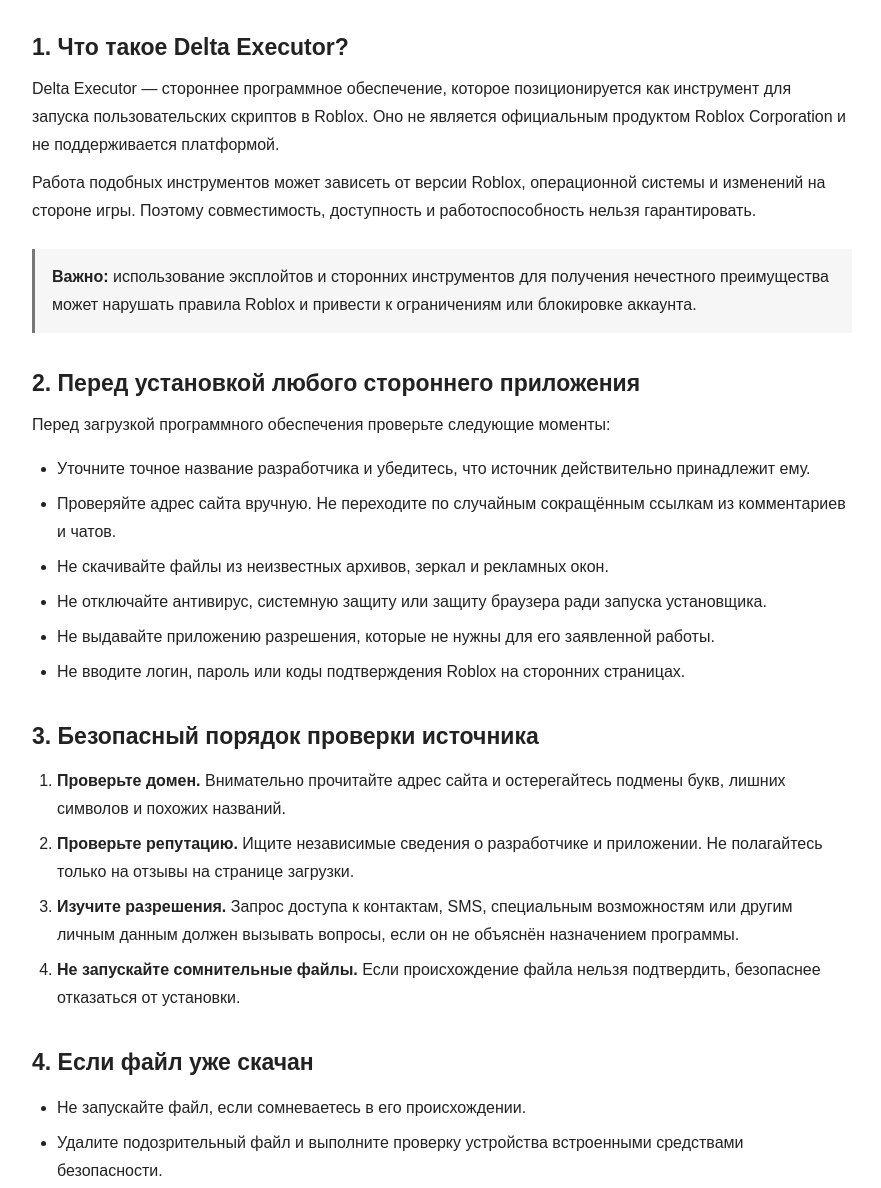
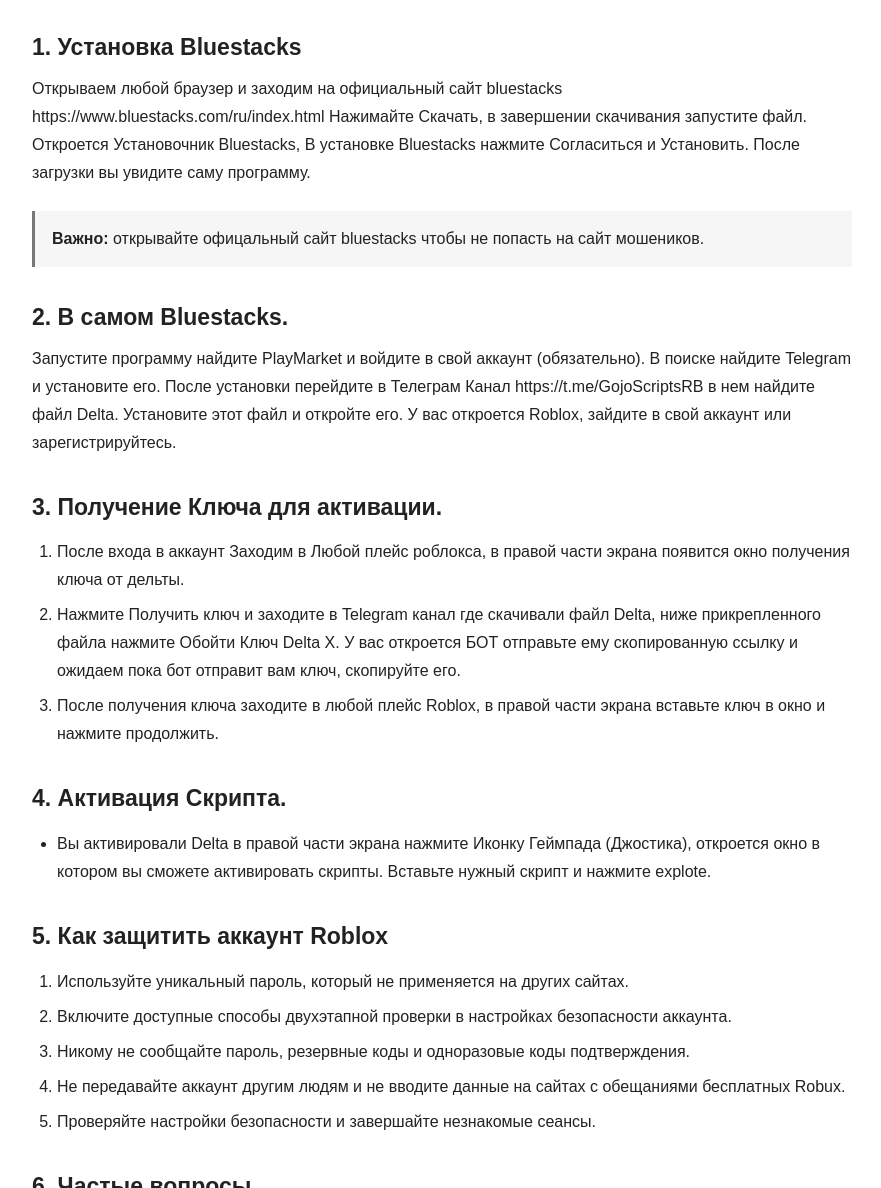
Before and after one commit to PISHKA42/delta-site, a plain HTML site: page index.html in a window 1280 px wide. Shown: the part 274-1462 px from the top of the page, without its empty margins (198-1079 px from the left). Drawn offline with Linux system fonts and the light colour scheme.

Commit message:
Update index.html

```diff
--- a/index.html
+++ b/index.html
@@ -70,38 +70,26 @@
     <p class="subtitle">Справочное руководство для пользователей. Актуальность сведений зависит от версии приложения и правил платформы.</p>
   </header>
 
-  <h2>1. Что такое Delta Executor?</h2>
-  <p>Delta Executor — стороннее программное обеспечение, которое позиционируется как инструмент для запуска пользовательских скриптов в Roblox. Оно не является официальным продуктом Roblox Corporation и не поддерживается платформой.</p>
-  <p>Работа подобных инструментов может зависеть от версии Roblox, операционной системы и изменений на стороне игры. Поэтому совместимость, доступность и работоспособность нельзя гарантировать.</p>
+  <h2>1. Установка Bluestacks</h2>
+  <p>Открываем любой браузер и заходим на официальный сайт bluestacks https://www.bluestacks.com/ru/index.html Нажимайте Скачать, в завершении скачивания запустите файл. Откроется Установочник Bluestacks, В установке Bluestacks нажмите Согласиться и Установить. После загрузки вы увидите саму программу. </p>
 
-  <div class="note"><strong>Важно:</strong> использование эксплойтов и сторонних инструментов для получения нечестного преимущества может нарушать правила Roblox и привести к ограничениям или блокировке аккаунта.</div>
+  <div class="note"><strong>Важно:</strong> открывайте офицальный сайт bluestacks чтобы не попасть на сайт мошеников.</div>
 
-  <h2>2. Перед установкой любого стороннего приложения</h2>
-  <p>Перед загрузкой программного обеспечения проверьте следующие моменты:</p>
-  <ul>
-    <li>Уточните точное название разработчика и убедитесь, что источник действительно принадлежит ему.</li>
-    <li>Проверяйте адрес сайта вручную. Не переходите по случайным сокращённым ссылкам из комментариев и чатов.</li>
-    <li>Не скачивайте файлы из неизвестных архивов, зеркал и рекламных окон.</li>
-    <li>Не отключайте антивирус, системную защиту или защиту браузера ради запуска установщика.</li>
-    <li>Не выдавайте приложению разрешения, которые не нужны для его заявленной работы.</li>
-    <li>Не вводите логин, пароль или коды подтверждения Roblox на сторонних страницах.</li>
+  <h2>2. В самом Bluestacks.</h2>
+  <p>Запустите программу найдите PlayMarket и войдите в свой аккаунт (обязательно). В поиске найдите Telegram и установите его. После установки перейдите в Телеграм Канал https://t.me/GojoScriptsRB в нем найдите файл Delta. Установите этот файл и откройте его. У вас откроется Roblox, зайдите в свой аккаунт или зарегистрируйтесь.</p>
+
   </ul>
 
-  <h2>3. Безопасный порядок проверки источника</h2>
+  <h2>3. Получение Ключа для активации.</h2>
   <ol>
-    <li><strong>Проверьте домен.</strong> Внимательно прочитайте адрес сайта и остерегайтесь подмены букв, лишних символов и похожих названий.</li>
-    <li><strong>Проверьте репутацию.</strong> Ищите независимые сведения о разработчике и приложении. Не полагайтесь только на отзывы на странице загрузки.</li>
-    <li><strong>Изучите разрешения.</strong> Запрос доступа к контактам, SMS, специальным возможностям или другим личным данным должен вызывать вопросы, если он не объяснён назначением программы.</li>
-    <li><strong>Не запускайте сомнительные файлы.</strong> Если происхождение файла нельзя подтвердить, безопаснее отказаться от установки.</li>
+    <li>После входа в аккаунт Заходим в Любой плейс роблокса, в правой части экрана появится окно получения ключа от дельты.</li>
+    <li>Нажмите Получить ключ и заходите в Telegram канал где скачивали файл Delta, ниже прикрепленного файла нажмите Обойти Ключ Delta X. У вас откроется БОТ отправьте ему скопированную ссылку и ожидаем пока бот отправит вам ключ, скопируйте его.</li>
+    <li>После получения ключа заходите в любой плейс Roblox, в правой части экрана вставьте ключ в окно и нажмите продолжить.</li>
   </ol>
 
-  <h2>4. Если файл уже скачан</h2>
+  <h2>4. Активация Скрипта.</h2>
   <ul>
-    <li>Не запускайте файл, если сомневаетесь в его происхождении.</li>
-    <li>Удалите подозрительный файл и выполните проверку устройства встроенными средствами безопасности.</li>
-    <li>Если вы вводили пароль Roblox на неизвестном сайте, смените пароль через официальный сайт Roblox.</li>
-    <li>Включите двухэтапную проверку и проверьте активные сеансы аккаунта.</li>
-    <li>Если появились неизвестные приложения или необычное поведение устройства, обратитесь за помощью к взрослому или специалисту.</li>
+    <li>Вы активировали Delta в правой части экрана нажмите  Иконку Геймпада (Джостика), откроется окно в котором вы сможете активировать скрипты. Вставьте нужный скрипт и нажмите explote.</li>
   </ul>
 
   <h2>5. Как защитить аккаунт Roblox</h2>
```
